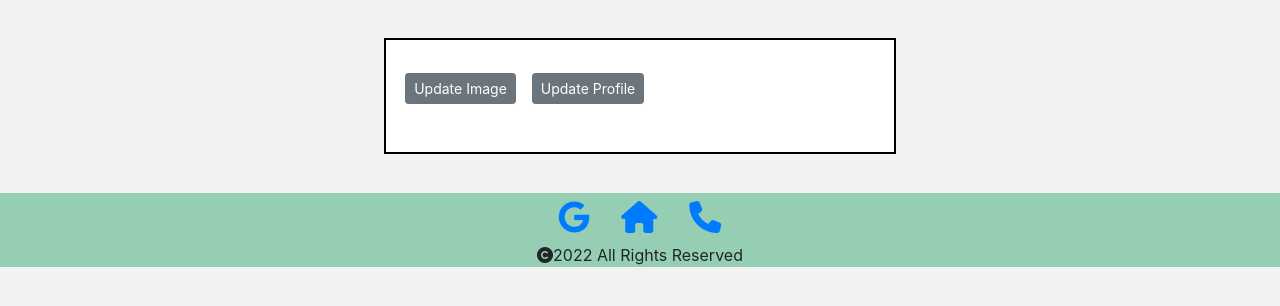
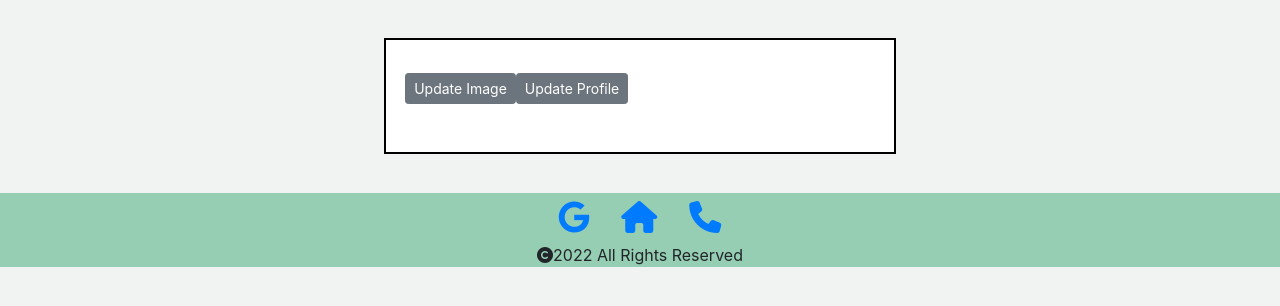
Before and after one commit to Sabretooth1405/Expense_Tracker, a Django app: template expense_tracker/users/templates/users/profile.html in a window 1280 px wide. Shown: the part 88-394 px from the top of the page. Run offline with Django 3.2, Linux system fonts and the light colour scheme; the template is opened without the code that fills it, so the values that code supplies are empty; some libraries are stand-ins or nearby versions.

Commit message:
some cahnges

```diff
--- a/expense_tracker/users/templates/users/profile.html
+++ b/expense_tracker/users/templates/users/profile.html
@@ -9,7 +9,7 @@
                 <p class="text-muted">{{user.email}}</p>
             </div>
         </div>
-        <p id="change"><a class="btn btn-secondary btn-sm mt-1 mr-3"
+        <p id="change"><a class="btn btn-secondary btn-sm mt-1 mr-"
                 href="{% url 'update-user-image' user.profile.id %}">Update Image</a><a class="btn btn-secondary btn-sm mt-1" href="{% url 'update-user' user.profile.id %}">Update Profile</a></p>
     </div>
 
```
